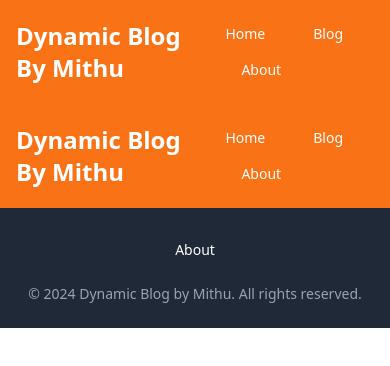
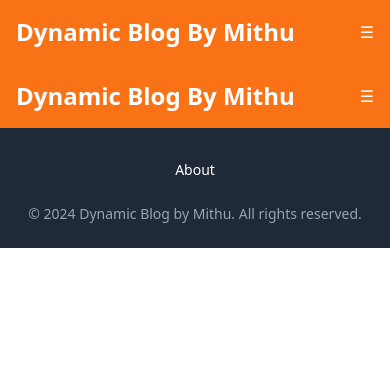
Before and after one commit to Mithu3311/milestone-3, a Next.js app: page /navbar in a window 390 px wide. Shown: the top 366 px of the page. Built offline with nearby package versions, Linux system fonts and the light colour scheme.

Commit message:
update navbar

```diff
--- a/src/app/navbar/page.tsx
+++ b/src/app/navbar/page.tsx
@@ -1,17 +1,20 @@
-'use client'
+"use client"
 import { Button } from '../../components/ui/button';
 import Link from 'next/link';
+import { useState } from 'react';
 
 export default function Navbar() {
+  const [isMenuOpen, setIsMenuOpen] = useState(false);
+
   return (
     <nav className="bg-orange-500 p-4 flex items-center justify-between">
-
+      {/* Logo */}
       <div className="text-white text-2xl font-bold">
         Dynamic Blog By Mithu
       </div>
 
-
-      <div className="space-x-4">
+      {/* Navbar Links */}
+      <div className="hidden md:flex space-x-4">
         <Link href="/">
           <Button variant="link" className="text-white hover:text-gray-200">
             Home
@@ -22,12 +25,43 @@ export default function Navbar() {
             Blog
           </Button>
         </Link>
-        <Link target='_blank' href="https://github.com/Mithu3311">
-          <Button variant="link" className=" text-white hover:text-gray-200" >
+        <Link target="_blank" href="https://github.com/Mithu3311">
+          <Button variant="link" className="text-white hover:text-gray-200">
             About
           </Button>
         </Link>
       </div>
+
+      {/* Hamburger Menu */}
+      <div className="md:hidden">
+        <button
+          className="text-white focus:outline-none"
+          onClick={() => setIsMenuOpen(!isMenuOpen)}
+        >
+          ☰
+        </button>
+      </div>
+
+      {/* Mobile Menu */}
+      {isMenuOpen && (
+        <div className="absolute top-16 left-0 w-full bg-orange-500 p-4 flex flex-col space-y-4 md:hidden">
+          <Link href="/" onClick={() => setIsMenuOpen(false)}>
+            <Button variant="link" className="text-white hover:text-gray-200">
+              Home
+            </Button>
+          </Link>
+          <Link href="/blog" onClick={() => setIsMenuOpen(false)}>
+            <Button variant="link" className="text-white hover:text-gray-200">
+              Blog
+            </Button>
+          </Link>
+          <Link target="_blank" href="https://github.com/Mithu3311" onClick={() => setIsMenuOpen(false)}>
+            <Button variant="link" className="text-white hover:text-gray-200">
+              About
+            </Button>
+          </Link>
+        </div>
+      )}
     </nav>
   );
 }
```
